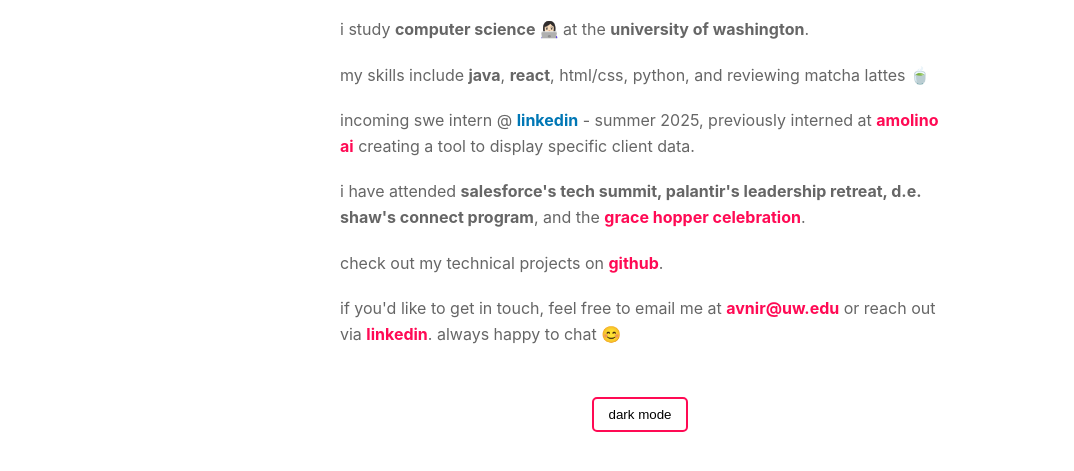
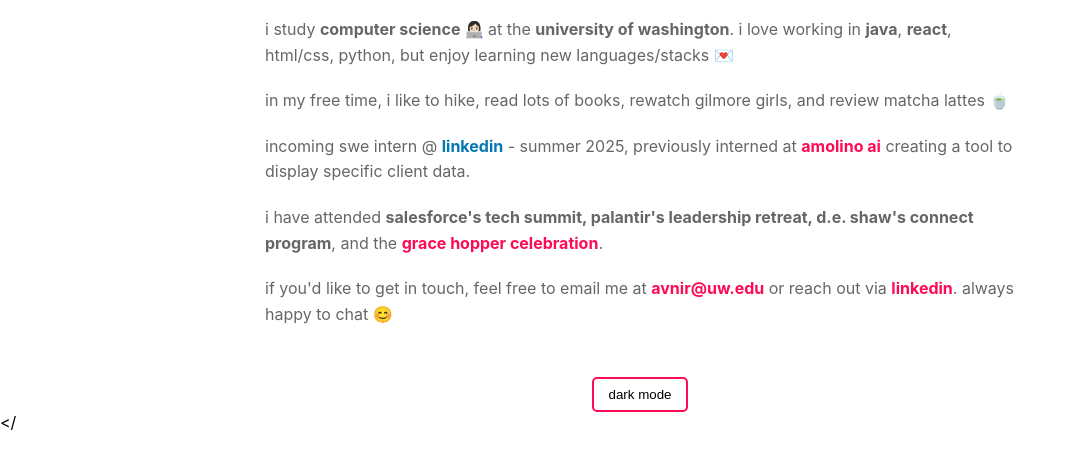
Before and after one commit to avnirao/avnirao.github.io, a plain HTML site: page index.html in a window 1280 px wide. Shown: the part 107-578 px from the top of the page, without its empty margins (0-1074 px from the left). Drawn offline with Linux system fonts and the light colour scheme.

Commit message:
favicon and more

```diff
--- a/index.html
+++ b/index.html
@@ -1,23 +1,23 @@
 <!DOCTYPE html>
 <html lang="en">
   <head>
-    <meta charset="UTF-8">
-    <meta name="viewport" content="width=device-width, initial-scale=1.0">
+    <meta charset="UTF-8" />
+    <meta name="viewport" content="width=device-width, initial-scale=1.0" />
     <title>Avni Rao</title>
-    <link rel="icon" type="image/png" href="/Users/avnirao/avnirao.github.io/sparkling_heart.png">
+    <link rel="icon" href="sparkling_heart.ico" type="image/x-icon" />
     <style>
+      html,
       body {
+        height: 100%;
+        margin: 0;
+        padding: 0;
+        width: 100%;
         font-family: -apple-system, BlinkMacSystemFont, "Segoe UI", Roboto,
           Helvetica, Arial, sans-serif;
-            margin: 0;
-            padding: 0;
-            background-color: #ffff;
-            transition: background-color 0.3s ease, color 0.3s ease;
-            color: #000;
       }
 
       .content-wrapper {
-            max-width: 600px;
+        max-width: 750px;
         margin: 50px auto;
         padding: 0 30px;
       }
@@ -144,7 +144,8 @@
         padding: 8px 15px;
         border-radius: 5px;
         cursor: pointer;
-            transition: background-color 0.3s ease, color 0.3s ease, border-color 0.3s ease;
+        transition: background-color 0.3s ease, color 0.3s ease,
+          border-color 0.3s ease;
       }
 
       .toggle-btn:hover {
@@ -166,30 +167,57 @@
         i study
         <span class="highlight1">computer science 👩🏻‍💻 </span>
         at the
-        <span class="highlight1">university of washington</span>.
-
+        <span class="highlight1">university of washington</span>. i love working
+        in <span class="highlight1">java</span>,
+        <span class="highlight1">react</span>, html/css, python, but enjoy
+        learning new languages/stacks 💌
       </p>
       <p>
-        my skills include <span class="highlight1">java</span>,
-        <span class="highlight1">react</span>, html/css, python, and reviewing matcha lattes 🍵
+        in my free time, i like to hike, read lots of books, rewatch gilmore
+        girls, and review matcha lattes 🍵
       </p>
       <p>
-        incoming swe intern @ <a href="https://www.linkedin.com" target="_blank" class="highlight first-link">linkedin</a> - summer 2025, previously interned at
-        <a href="https://www.amolino.ai" target="_blank" class="highlight">amolino ai</a> creating a tool to display specific client data.
+        incoming swe intern @
+        <a
+          href="https://www.linkedin.com"
+          target="_blank"
+          class="highlight first-link"
+          >linkedin</a
+        >
+        - summer 2025, previously interned at
+        <a href="https://www.amolino.ai" target="_blank" class="highlight"
+          >amolino ai</a
+        >
+        creating a tool to display specific client data.
       </p>
       <p>
-        i have attended <span><a target="_blank" class="highlight1">salesforce's tech summit, palantir's leadership retreat, </a></span><span class="highlight"><a target="_blank" class="highlight1">d.e. shaw's connect program</a></span>, and the <span class="highlight"><a href="https://ghc.anitab.org" target="_blank" class="highlight">grace hopper celebration</a></span>.
+        i have attended
+        <span
+          ><a target="_blank" class="highlight1"
+            >salesforce's tech summit, palantir's leadership retreat,
+          </a></span
+        ><span class="highlight"
+          ><a target="_blank" class="highlight1"
+            >d.e. shaw's connect program</a
+          ></span
+        >, and the
+        <span class="highlight"
+          ><a href="https://ghc.anitab.org" target="_blank" class="highlight"
+            >grace hopper celebration</a
+          ></span
+        >.
       </p>
 
-    <p>
-        check out my technical projects on <a href="https://github.com/avnirao" class="highlight">github</a>.
       <p>
         if you'd like to get in touch, feel free to email me at
         <a href="mailto:avnir@uw.edu" class="highlight">avnir@uw.edu</a> or
         reach out via
-        <a href="https://www.linkedin.com/in/avni-rao/" target="_blank" class="highlight second-link">linkedin</a>. always happy to chat 😊
-        </p>
-
+        <a
+          href="https://www.linkedin.com/in/avni-rao/"
+          target="_blank"
+          class="highlight second-link"
+          >linkedin</a
+        >. always happy to chat 😊
       </p>
     </div>
 
@@ -229,4 +257,4 @@
       typeWriter();
     </script>
   </body>
-</html>
+</
```
Also changed, not shown: sparkling_heart.ico (added), sparkling_heart.png (deleted), 1 other file. Lines whose indentation alone changed are shown as unchanged.
